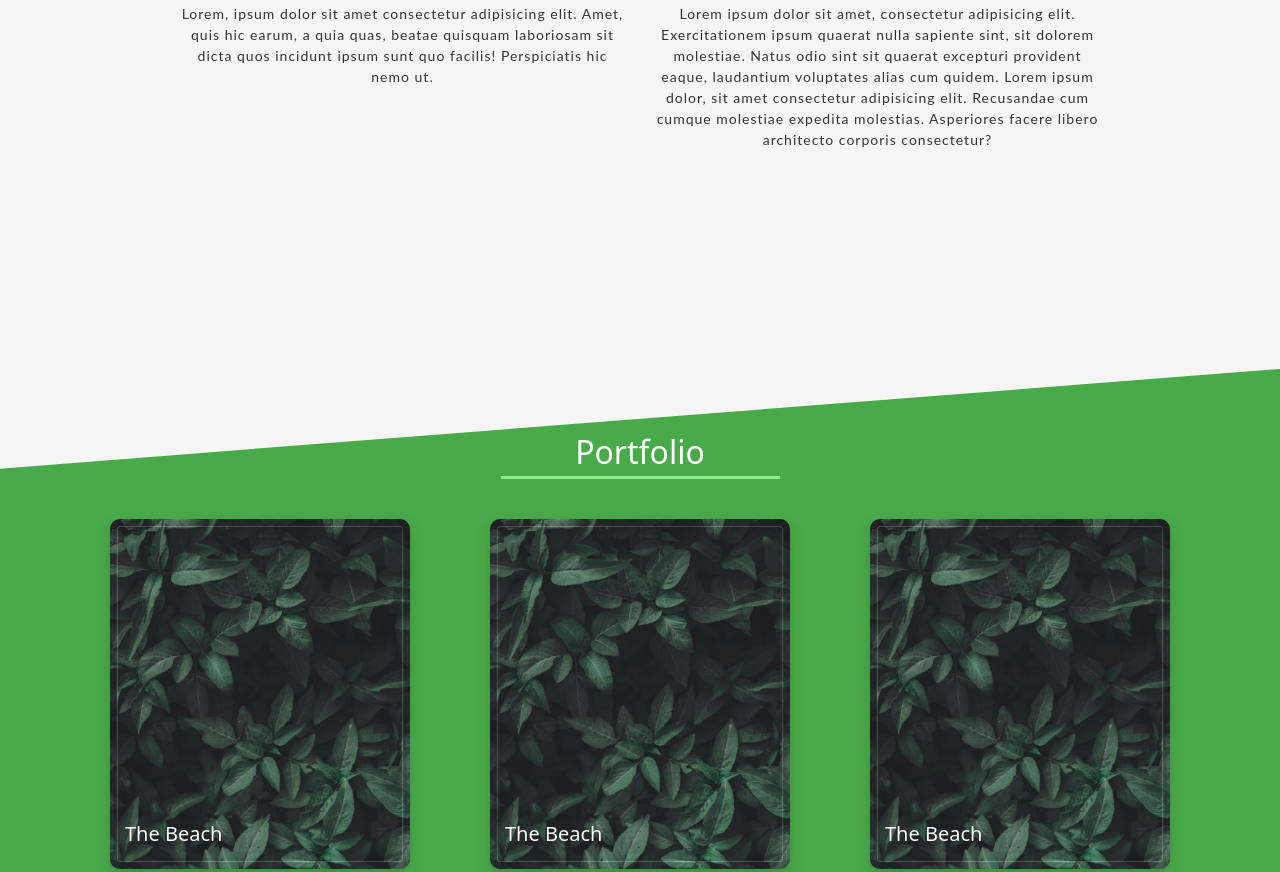
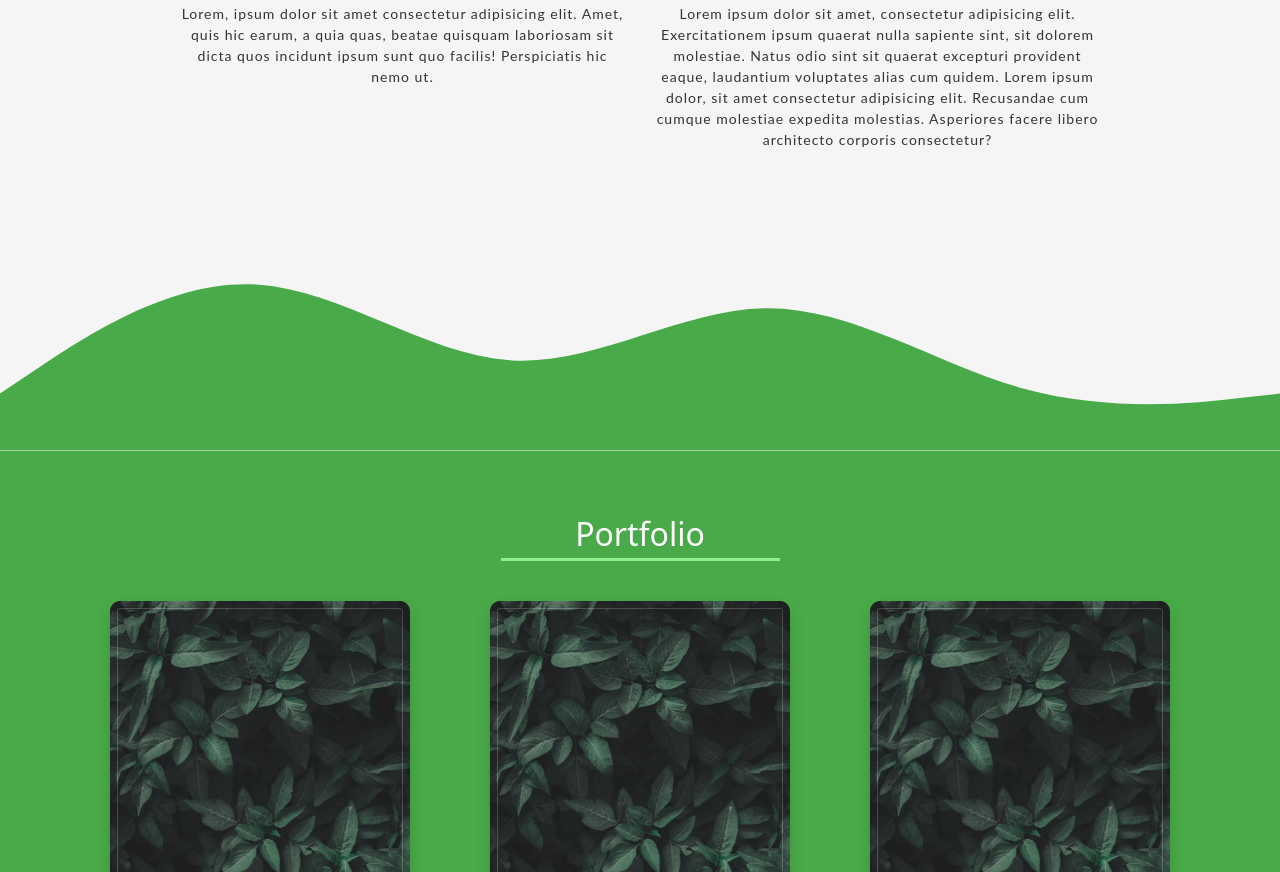
Before and after one commit to Haris2303/haris2303.github.io, a plain HTML site: page index.html in a window 1280 px wide. Shown: the part 779-1651 px from the top of the page. Drawn offline with nearby package versions, Linux system fonts and the light colour scheme; a web font is replaced by a local one.

Commit message:
Menambahkan waves

```diff
--- a/css/style.css
+++ b/css/style.css
@@ -101,7 +101,7 @@ h2 {
     background-color: var(--color-animeted);
     color: white;
     padding-bottom: 50px;
-    clip-path: polygon(100% 0%, 900% 90%, 0% calc(100% - 10px), -500% 20%);
+    /*clip-path: polygon(100% 0%, 900% 90%, 0% calc(100% - 10px), -500% 20%);*/
 }
 
 
@@ -306,7 +306,7 @@ input::placeholder {
         background-color: black;
     }
     .portfolio {
-        clip-path: polygon(100% 0%, 100% 90%, 0% calc(100% - 10px), -100% 20%);
+        /*clip-path: polygon(100% 0%, 100% 90%, 0% calc(100% - 10px), -100% 20%);*/
     }
     .contact {
         width: 800px;
--- a/index.html
+++ b/index.html
@@ -77,6 +77,9 @@
                 </div>
             </div>
         </div>
+        <svg xmlns="http://www.w3.org/2000/svg" viewBox="0 0 1440 320">
+            <path fill="#49aa49" fill-opacity="1" d="M0,256L48,224C96,192,192,128,288,133.3C384,139,480,213,576,218.7C672,224,768,160,864,160C960,160,1056,224,1152,250.7C1248,277,1344,267,1392,261.3L1440,256L1440,320L1392,320C1344,320,1248,320,1152,320C1056,320,960,320,864,320C768,320,672,320,576,320C480,320,384,320,288,320C192,320,96,320,48,320L0,320Z"></path>
+        </svg>
     </section>
     <!-- end about -->
 
@@ -134,6 +137,9 @@
 
     <!-- skills -->
     <section id="skills" class="skills">
+        <svg xmlns="http://www.w3.org/2000/svg" viewBox="0 0 1440 320">
+          <path fill="#49aa49" fill-opacity="1" d="M0,160L26.7,176C53.3,192,107,224,160,218.7C213.3,213,267,171,320,160C373.3,149,427,171,480,186.7C533.3,203,587,213,640,218.7C693.3,224,747,224,800,192C853.3,160,907,96,960,101.3C1013.3,107,1067,181,1120,218.7C1173.3,256,1227,256,1280,256C1333.3,256,1387,256,1413,256L1440,256L1440,0L1413.3,0C1386.7,0,1333,0,1280,0C1226.7,0,1173,0,1120,0C1066.7,0,1013,0,960,0C906.7,0,853,0,800,0C746.7,0,693,0,640,0C586.7,0,533,0,480,0C426.7,0,373,0,320,0C266.7,0,213,0,160,0C106.7,0,53,0,27,0L0,0Z"></path>
+        </svg>
         <div class="container mt-5 mb-5 pt-5">
             <div class="row text-center">
                 <div class="col">
```
